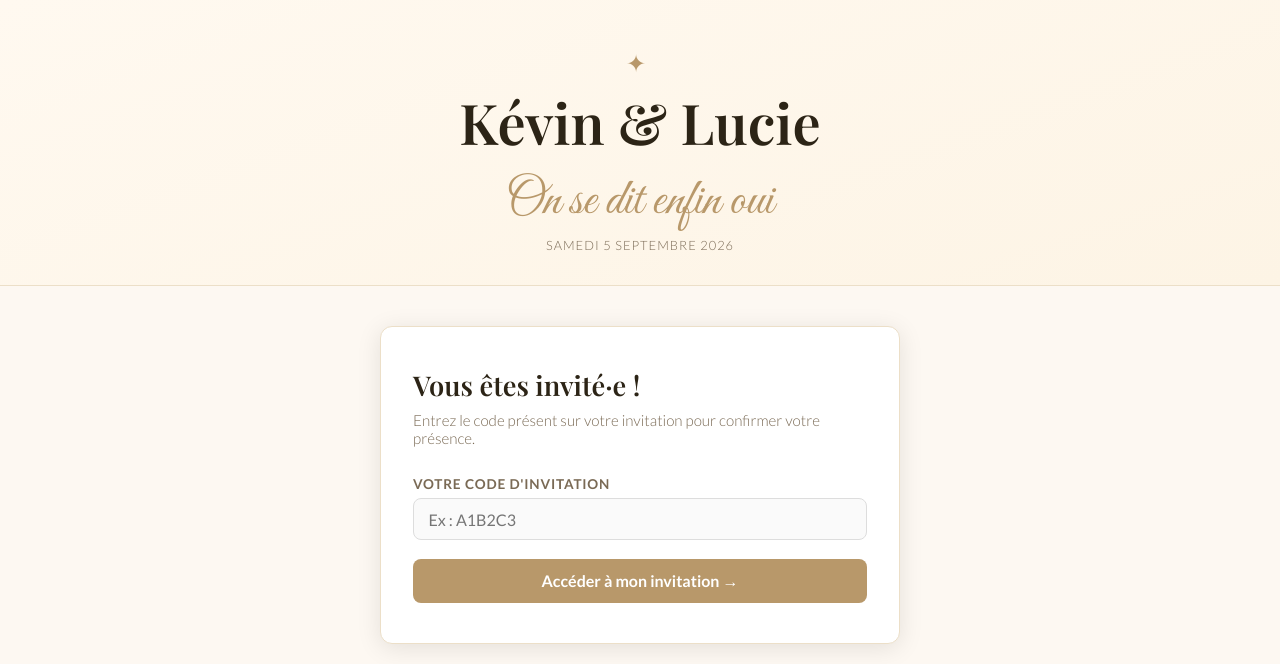
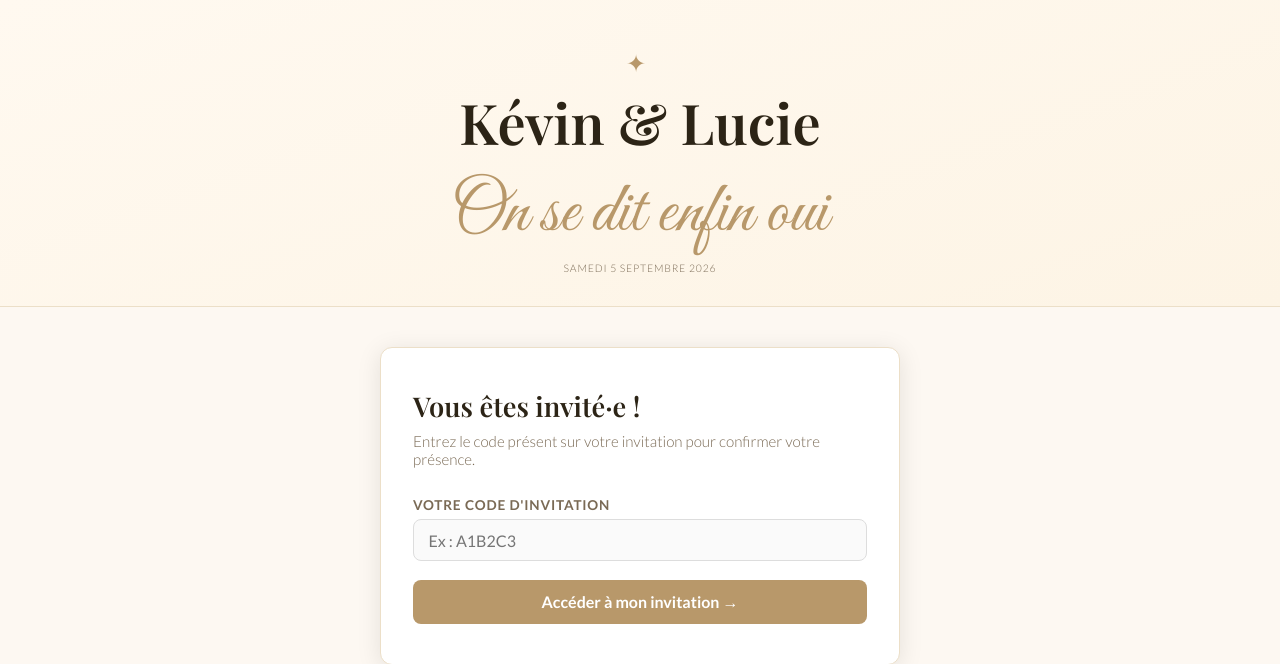
Before and after one commit to armshivb/mariage-rsvp, a FastAPI app: page / in a window 1280 px wide. Shown: the top 664 px of the page. Run offline with FastAPI, Linux system fonts and the light colour scheme; some web fonts are replaced.

Commit message:
citation plus grande, date encore plus petite

```diff
--- a/static/style.css
+++ b/static/style.css
@@ -43,7 +43,7 @@ header {
 }
 
 .wedding-info {
-  font-size: .8rem;
+  font-size: .65rem;
   color: var(--mid);
   letter-spacing: .08em;
   text-transform: uppercase;
@@ -51,7 +51,7 @@ header {
 
 .wedding-quote {
   font-family: 'Great Vibes', cursive;
-  font-size: clamp(2.2rem, 6vw, 3.2rem);
+  font-size: clamp(3rem, 8vw, 4.5rem);
   color: var(--gold);
   margin-top: .5rem;
   margin-bottom: .2rem;
```
